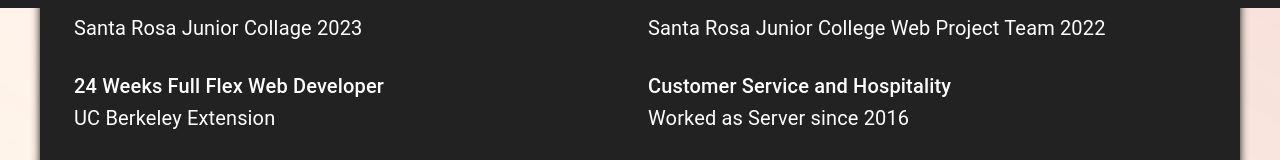
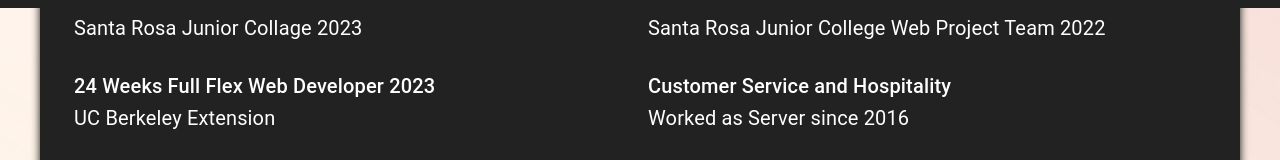
Before and after one commit to sonam-git/SJ_React_Portfolio, a React (Create React App) app: page /SJ_React_Portfolio/resume in a window 1280 px wide. Shown: the part 792-952 px from the top of the page. Built offline with nearby package versions, Linux system fonts and the light colour scheme.

Commit message:
update resume.js

```diff
--- a/src/components/Resume.js
+++ b/src/components/Resume.js
@@ -97,7 +97,7 @@
           <br></br>
           <Typography variant="h6">
             {" "}
-            24 Weeks Full Flex Web Developer
+            24 Weeks Full Flex Web Developer 2023
           </Typography>
           <Typography variant="h6" style={{ fontWeight: 400 }}>
             UC Berkeley Extension
```
